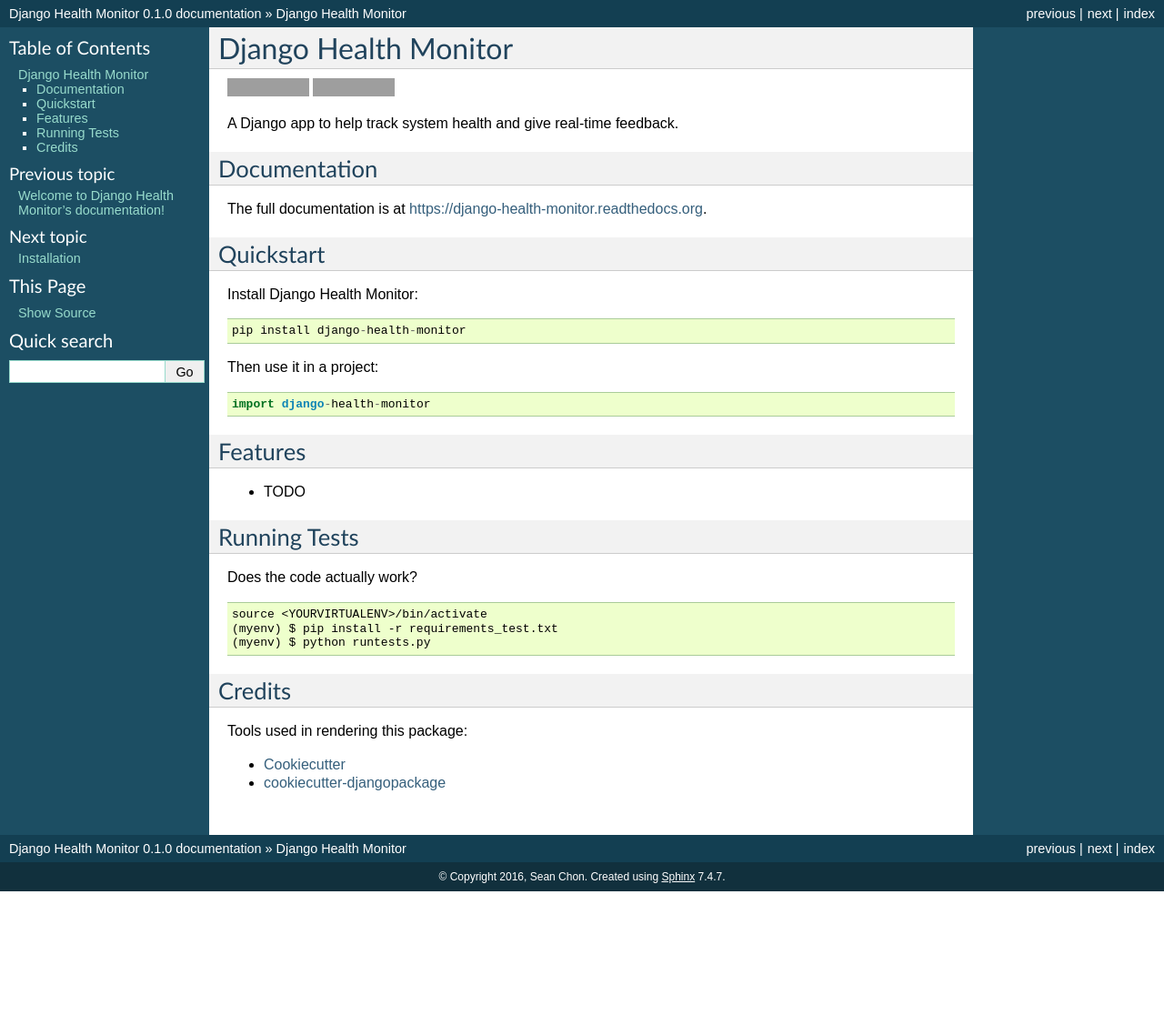
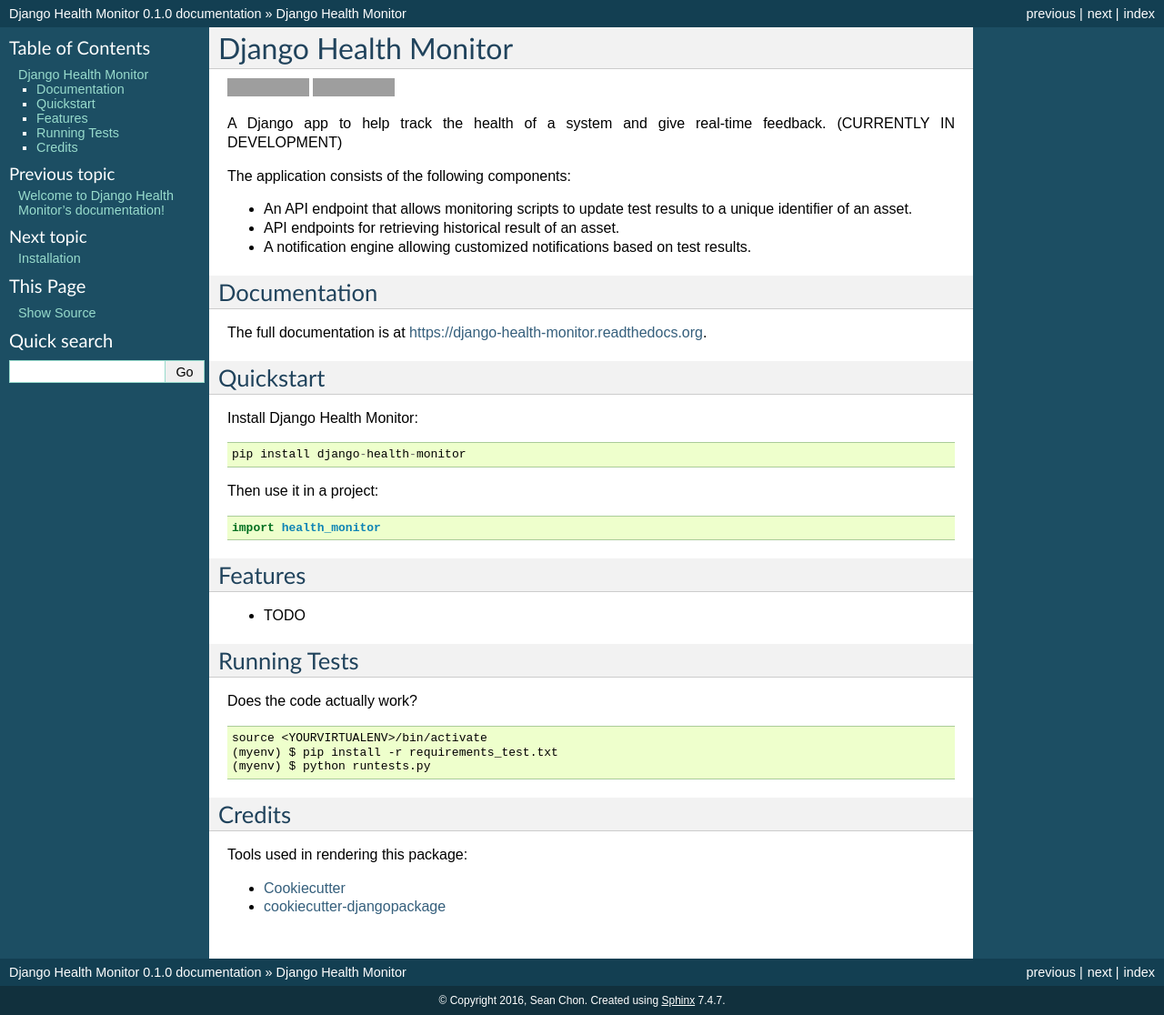
Before and after one commit to gracenote/django-health-monitor, a Sphinx documentation site: the page built from docs/readme.rst, in a window 1280 px wide. Shown: the whole page at 91% size. Built offline with Sphinx 7.4.7, drawn with Linux system fonts in a browser that asks for light colours; before the commit the page ends 980 px from its top, so only the background shows below that; grey boxes are pictures that could not be loaded.

Commit message:
Update docs with project overview and import instructions.

```diff
--- a/README.rst
+++ b/README.rst
@@ -8,7 +8,13 @@
 .. image:: https://travis-ci.org/seanchon/django-health-monitor.png?branch=master
     :target: https://travis-ci.org/seanchon/django-health-monitor
 
-A Django  app to help track system health and give real-time feedback.
+A Django app to help track the health of a system and give real-time feedback. (CURRENTLY IN DEVELOPMENT)
+
+The application consists of the following components:
+
+- An API endpoint that allows monitoring scripts to update test results to a unique identifier of an asset.
+- API endpoints for retrieving historical result of an asset.
+- A notification engine allowing customized notifications based on test results.
 
 Documentation
 -------------
@@ -24,7 +30,7 @@
 
 Then use it in a project::
 
-    import django-health-monitor
+    import health_monitor
 
 Features
 --------
--- a/docs/installation.rst
+++ b/docs/installation.rst
@@ -2,7 +2,7 @@
 Installation
 ============
 
-At the command line::
+django-health-monitor is available on `PyPI <https://pypi.python.org/pypi/django-health-monitor>` and can be installed using pip::
 
     $ pip install django-health-monitor
 
```
